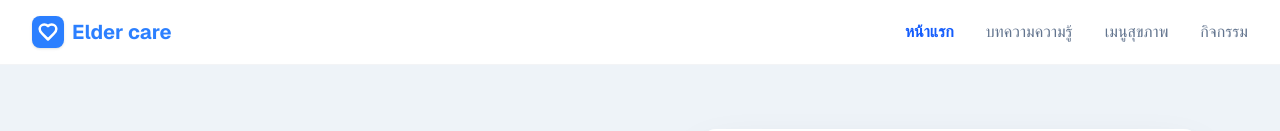
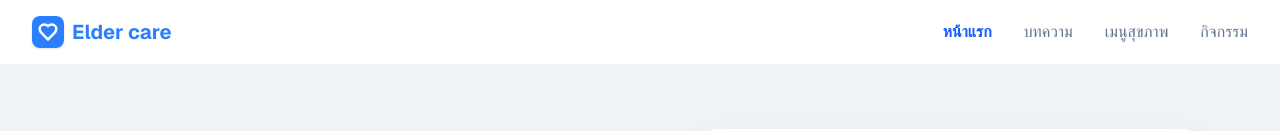
Before and after one commit to natthinann/eldercare, a Next.js app: page / in a window 1280 px wide. Shown: the top 131 px of the page. Built offline with nearby package versions, Linux system fonts and the light colour scheme.

Commit message:
feat: upgrade Navbar with dynamic routing and Next.js Link

```diff
--- a/src/components/Navbar.tsx
+++ b/src/components/Navbar.tsx
@@ -1,18 +1,27 @@
+"use client";
+
 import React, { useState } from 'react';
+import Link from 'next/link';
+import { usePathname } from 'next/navigation';
 
-const Navbar = ({ activeMenu = "กิจกรรม" }) => {
+const Navbar = ({ activeMenu }: { activeMenu?: string }) => {
   const [isOpen, setIsOpen] = useState(false);
+  const pathname = usePathname();
 
   const navLinks = [
-    { name: 'หน้าแรก', href: '#' },
-    { name: 'บทความความรู้', href: '#' },
-    { name: 'เมนูสุขภาพ', href: '#' },
-    { name: 'กิจกรรม', href: '#' },
+    { name: 'หน้าแรก', href: '/' },
+    { name: 'บทความ', href: '/article_content' },
+    { name: 'เมนูสุขภาพ', href: '/healthy_menu' },
+    { name: 'กิจกรรม', href: '/daily' },
   ];
+
+  const isActive = (linkHref: string, linkName: string) => {
+    return pathname === linkHref || activeMenu === linkName;
+  };
 
   return (
     <nav className="bg-white px-4 sm:px-8 py-4 flex flex-wrap justify-between items-center border-b border-gray-100 sticky top-0 z-50">
-      <div className="flex items-center gap-2">
+      <Link href="/" className="flex items-center gap-2 hover:opacity-80 transition-opacity">
         <div className="bg-blue-500 p-1.5 rounded-lg shadow-sm">
           <div className="text-white fill-current">
             <svg width="20" height="20" viewBox="0 0 24 24" fill="none" stroke="currentColor" strokeWidth="3" strokeLinecap="round" strokeLinejoin="round">
@@ -21,43 +30,48 @@ const Navbar = ({ activeMenu = "กิจกรรม" }) => {
           </div>
         </div>
         <span className="text-blue-500 font-bold text-xl">Elder care</span>
-      </div>
+      </Link>
 
-      {/* Desktop Menu */}
       <div className="hidden md:flex gap-8 font-medium">
         {navLinks.map((link) => (
-          <a
+          <Link
             key={link.name}
             href={link.href}
             className={`transition-colors duration-200 ${
-              activeMenu === link.name
+              isActive(link.href, link.name)
                 ? 'text-blue-600 font-semibold'
                 : 'text-slate-500 hover:text-blue-500'
             }`}
           >
             {link.name}
-          </a>
+          </Link>
         ))}
       </div>
 
-      <button onClick={() => setIsOpen(!isOpen)} className="md:hidden p-2 text-slate-600">
+      <button
+        onClick={() => setIsOpen(!isOpen)}
+        className="md:hidden p-2 text-slate-600 hover:bg-slate-50 rounded-lg transition-colors"
+      >
         <svg className="w-6 h-6" fill="none" stroke="currentColor" viewBox="0 0 24 24">
-            <path strokeLinecap="round" strokeLinejoin="round" strokeWidth="2" d="M4 6h16M4 12h16m-7 6h7"></path>
+            <path strokeLinecap="round" strokeLinejoin="round" strokeWidth="2" d={isOpen ? "M6 18L18 6M6 6l12 12" : "M4 6h16M4 12h16m-7 6h7"}></path>
         </svg>
       </button>
 
       {isOpen && (
-        <div className="w-full md:hidden mt-4 space-y-2 pb-2">
+        <div className="w-full md:hidden mt-4 space-y-2 pb-2 animate-in slide-in-from-top duration-200">
           {navLinks.map((link) => (
-            <a
+            <Link
               key={link.name}
               href={link.href}
-              className={`block py-2 border-b border-gray-50 ${
-                activeMenu === link.name ? 'text-blue-600 font-medium' : 'text-slate-600'
+              onClick={() => setIsOpen(false)}
+              className={`block py-3 px-4 rounded-lg border-b border-gray-50 last:border-0 ${
+                isActive(link.href, link.name)
+                  ? 'text-blue-600 bg-blue-50 font-medium'
+                  : 'text-slate-600 hover:bg-slate-50'
               }`}
             >
               {link.name}
-            </a>
+            </Link>
           ))}
         </div>
       )}
```
